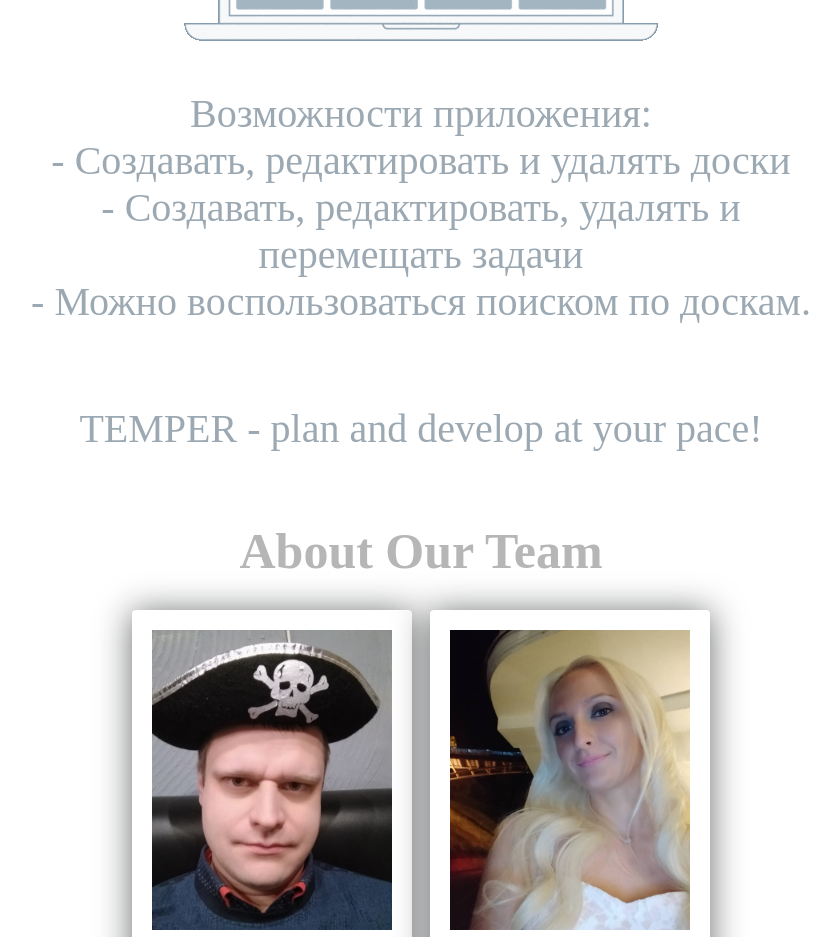
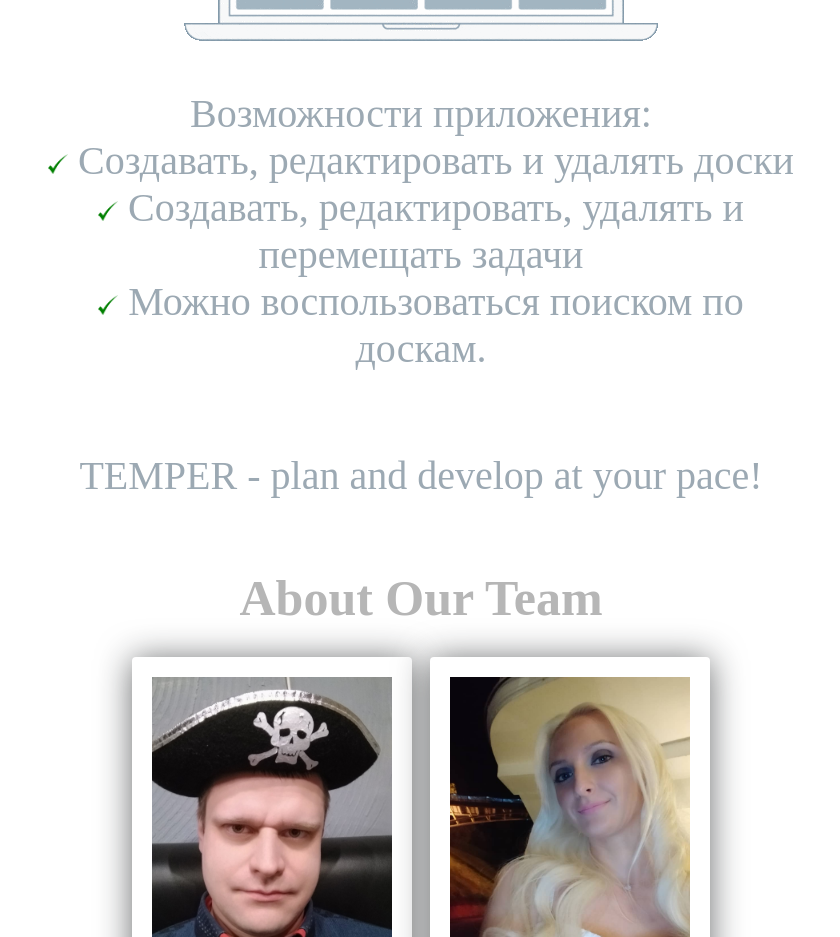
Before and after one commit to ArkhipovAnatoly/project-managment-app, a React (Create React App) app: page / in a window 1280 px wide. Shown: the part 1640-2577 px from the top of the page, without its empty margins (219-1059 px from the left). Built offline with nearby package versions, Linux system fonts and the light colour scheme.

Commit message:
feat: add image

```diff
--- a/src/pages/WelcomePage/WelcomePage.css
+++ b/src/pages/WelcomePage/WelcomePage.css
@@ -72,6 +72,10 @@ h2 {
   width: 100%;
 }
 
+.check {
+  width: 20px;
+  height: 20px;
+}
 .cards {
   display: flex;
   flex-wrap: wrap;
--- a/src/pages/WelcomePage/WelcomePage.tsx
+++ b/src/pages/WelcomePage/WelcomePage.tsx
@@ -187,9 +187,24 @@ const WelcomePage = () => {
             </div>
             <div className="">
               <p className="title">Возможности приложения:</p>
-              <p className="title"> - Создавать, редактировать и удалять доски </p>
-              <p className="title"> - Создавать, редактировать, удалять и перемещать задачи </p>
-              <p className="title"> - Можно воспользоваться поиском по доскам.</p>
+              <p className="title">
+                <div className="checkContainer">
+                  <img className="check" src={'assets/img/check.png'} alt="check" /> Создавать,
+                  редактировать и удалять доски
+                </div>
+              </p>
+              <p className="title">
+                <div className="checkContainer">
+                  <img className="check" src={'assets/img/check.png'} alt="check" /> Создавать,
+                  редактировать, удалять и перемещать задачи
+                </div>
+              </p>
+              <p className="title">
+                <div className="checkContainer">
+                  <img className="check" src={'assets/img/check.png'} alt="check" /> Можно
+                  воспользоваться поиском по доскам.
+                </div>
+              </p>
             </div>
           </motion.div>
           <motion.div
```
Also changed, not shown: public/assets/img/check.png (added).
